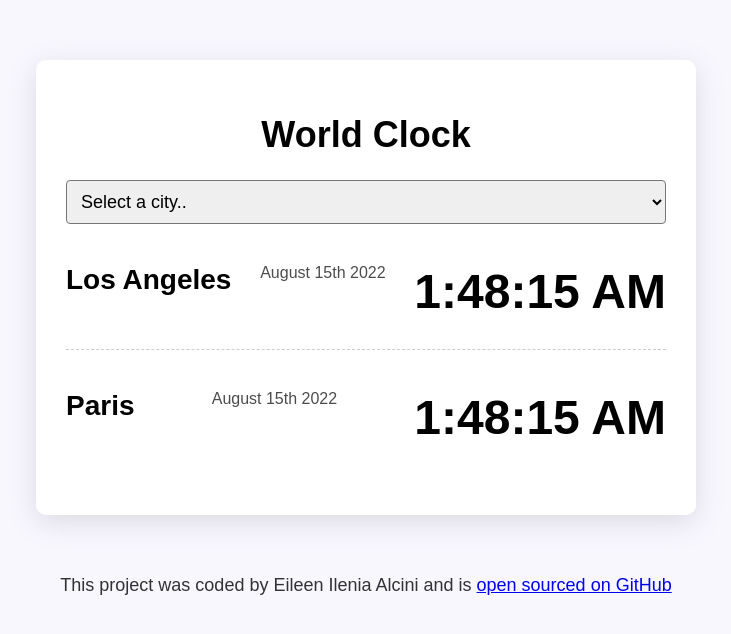
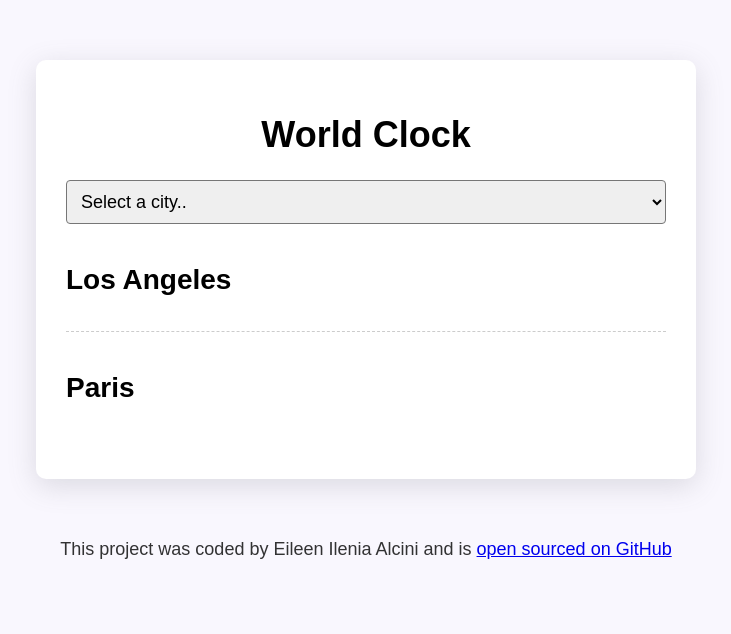
Before and after one commit to EileenCodes-ops/ClockWorld, a plain HTML site: page index.html in a window 1280 px wide. Shown: the whole page, without its empty margins (274-1005 px from the left). Drawn offline with nearby package versions, Linux system fonts and the light colour scheme; a script that the page names is missing.

Commit message:
update index html

```diff
--- a/index.html
+++ b/index.html
@@ -25,13 +25,13 @@
 
       <div class="city" id="los-angeles">
         <h2>Los Angeles</h2>
-        <div class="date">August 15th 2022</div>
-        <div class="time">1:48:15 AM</div>
+        <div class="date"></div>
+        <div class="time"></div>
       </div>
       <div class="city" id="paris">
         <h2>Paris</h2>
-        <div class="date">August 15th 2022</div>
-        <div class="time">1:48:15 AM</div>
+        <div class="date"></div>
+        <div class="time"></div>
       </div>
     </div>
     <footer>
```
